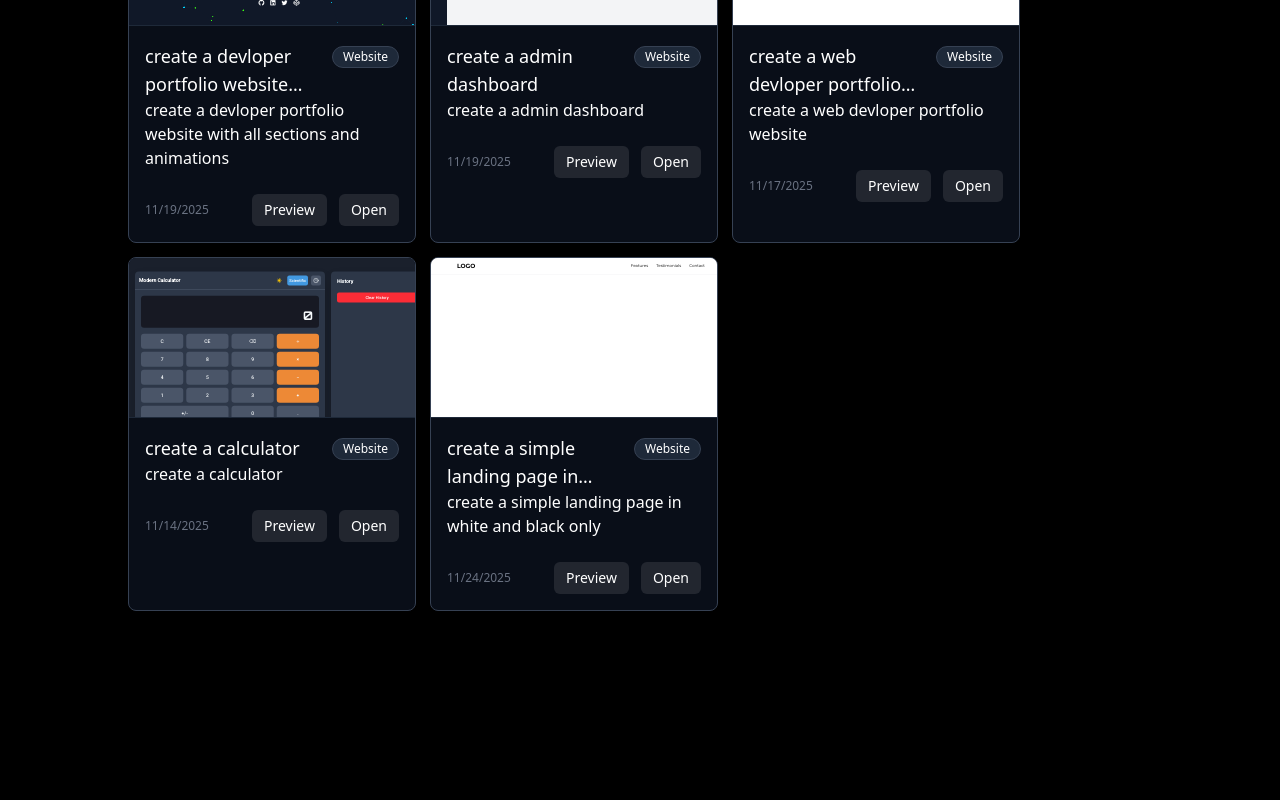
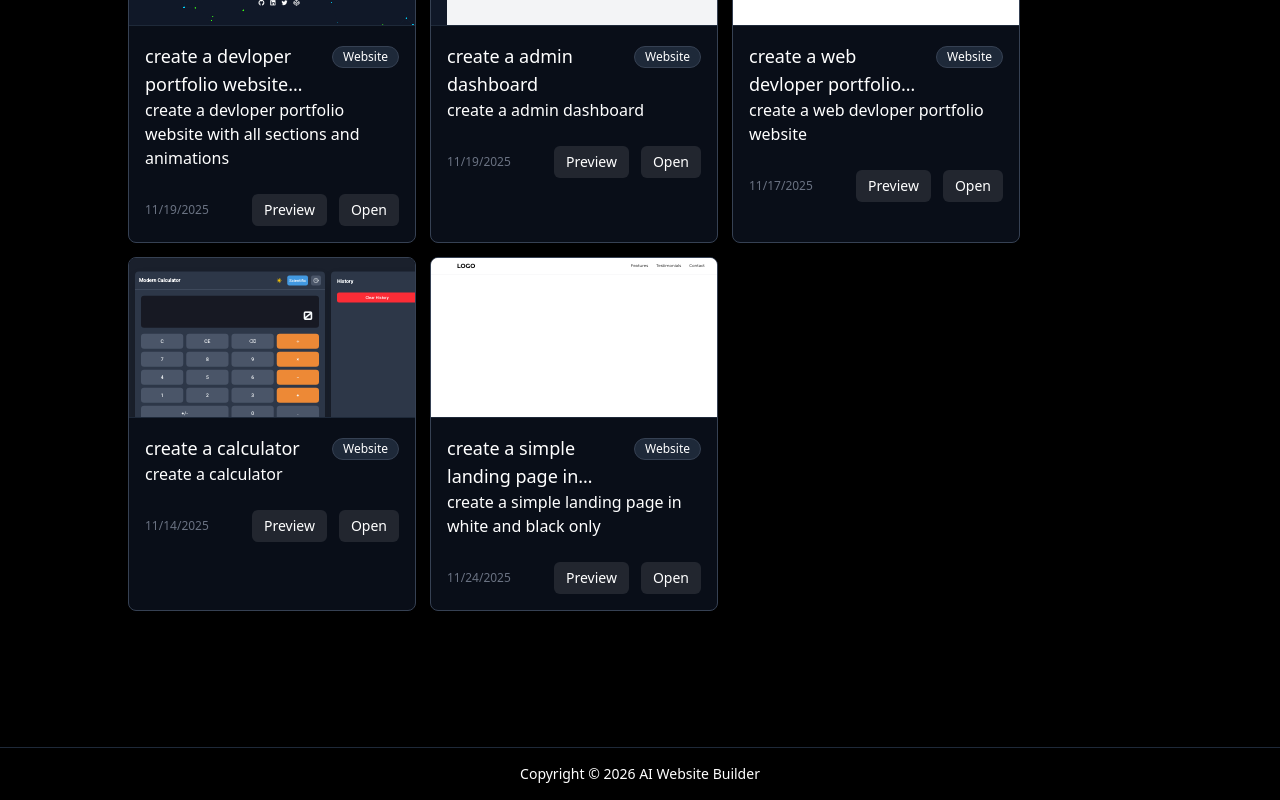
Before and after one commit to akshayk-7/AI-Website-Builder, a React (Vite) app in the folder client/: page /projects in a window 1280 px wide. Shown: the part 362-1162 px from the top of the page. Before the commit the page ends 1013 px from the top, so only its background shows below. Built offline with nearby package versions, Linux system fonts and the light colour scheme.

Commit message:
Created Footer and added to the MyProject page

```diff
--- /dev/null
+++ b/client/src/components/Footer.tsx
@@ -0,0 +1,12 @@
+// import React from 'react'
+
+const Footer = () => {
+  return (
+    <div className="text-center py-4 text-sm border-t border-gray-800 mt-24 text-white">
+      <p>Copyright © 2026 AI Website Builder</p>
+
+    </div>
+  )
+}
+
+export default Footer
--- a/client/src/pages/MyProjects.tsx
+++ b/client/src/pages/MyProjects.tsx
@@ -3,6 +3,7 @@ import type { Project } from '../types';
 import { Loader2Icon, PlusIcon, Scale, TrashIcon } from 'lucide-react';
 import { useNavigate } from 'react-router-dom';
 import { dummyProjects } from '../assets/assets';
+import Footer from '../components/Footer';
 
 const MyProjects = () => {
   const [loading, setLoading] = useState(true);
@@ -94,10 +95,11 @@ const MyProjects = () => {
                 Create New
               </button>
           </div>
-
-
         )}
       </div>
+
+      {/* Footer */}
+      <Footer />
     </>
   )
 }
```
